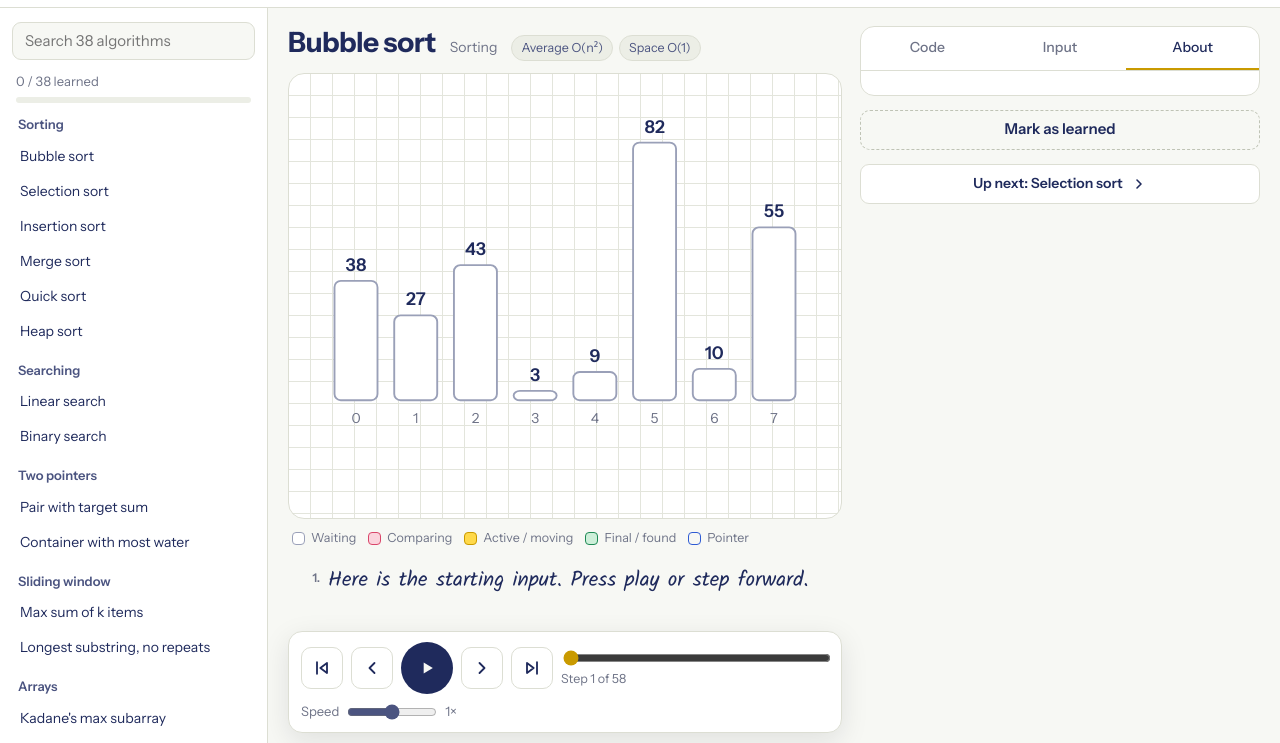
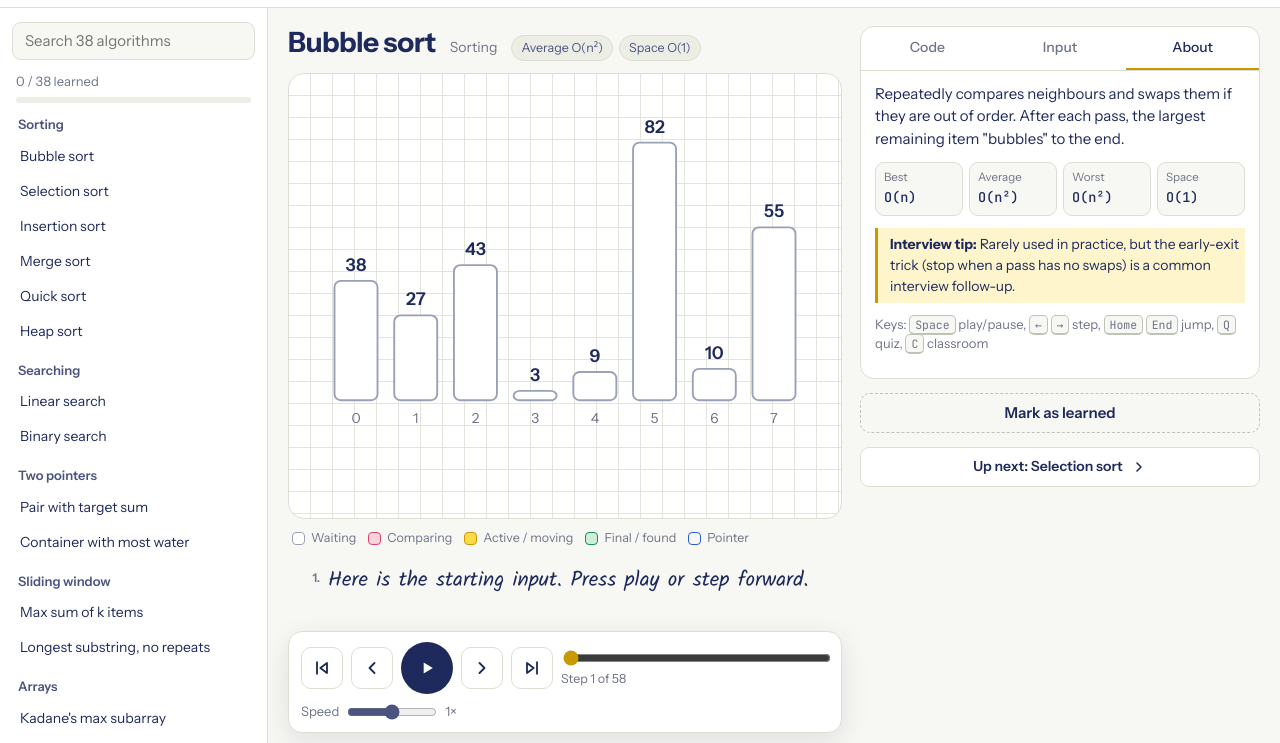
Before and after one commit to theanwerfaiz/PakkaDSA, an Astro site: page /algorithms/bubble-sort in a window 1280 px wide. Both pictures are taken after a click on the tab "About". Shown: the part 57-800 px from the top of the page. Built offline with nearby package versions, Linux system fonts and the light colour scheme; Astro itself is replaced by a stand-in of ours; a web font is replaced by a local one.

Commit message:
feat(viewer): add About tab with complexity, description, tip and shortcuts

```diff
--- a/src/components/Viewer.astro
+++ b/src/components/Viewer.astro
@@ -103,7 +103,38 @@ const { lang, algo } = Astro.props;
         <div class="code" id="code"></div>
       </div>
       <div class="tabp" id="pInput" role="tabpanel" aria-labelledby="tInput" hidden></div>
-      <div class="tabp about" id="pAbout" role="tabpanel" aria-labelledby="tAbout" hidden></div>
+      <div class="tabp about" id="pAbout" role="tabpanel" aria-labelledby="tAbout" hidden>
+        <p>{algo.description[lang]}</p>
+        <div class="cx">
+          <div>
+            <small>{t(lang, 'best')}</small>
+            <b>{algo.complexity.best}</b>
+          </div>
+          <div>
+            <small>{t(lang, 'avg')}</small>
+            <b>{algo.complexity.average}</b>
+          </div>
+          <div>
+            <small>{t(lang, 'worst')}</small>
+            <b>{algo.complexity.worst}</b>
+          </div>
+          <div>
+            <small>{t(lang, 'space')}</small>
+            <b>{algo.complexity.space}</b>
+          </div>
+        </div>
+        <p class="tip">
+          <b>{t(lang, 'tipH')}:</b> {algo.interviewTip[lang]}
+        </p>
+        <p class="keys">
+          {t(lang, 'keys')}: <kbd>Space</kbd>
+          {t(lang, 'keyPlay')}, <kbd>←</kbd> <kbd>→</kbd>
+          {t(lang, 'keyStep')}, <kbd>Home</kbd> <kbd>End</kbd>
+          {t(lang, 'keyJump')}, <kbd>Q</kbd>
+          {t(lang, 'keyQuiz')}, <kbd>C</kbd>
+          {t(lang, 'keyClass')}
+        </p>
+      </div>
     </div>
     <button class="learn" id="learnBtn" aria-pressed="false">
       {t(lang, 'markL')}
```
